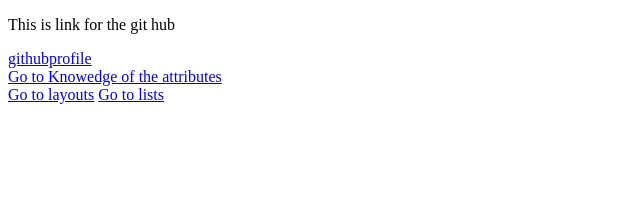
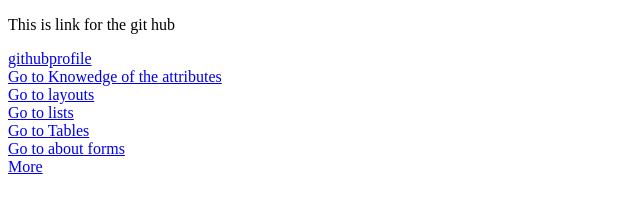
Before and after one commit to ajiteshrastogi/Basics-of-HTML, a plain HTML site: page index.html in a window 1280 px wide. Shown: the whole page, without its empty margins (0-640 px from the left). Drawn offline with Linux system fonts and the light colour scheme.

Commit message:
HomePage

```diff
--- a/index.html
+++ b/index.html
@@ -1,3 +1,6 @@
+<!-- index.html is by default home page for the server
+    else we have to sepecify about the home page file to the server
+    ! - Emmet Abbreviation give boiler's plate code (sample code) for HTML -->
 <!DOCTYPE html>
 <html lang="en">
 <head>
@@ -10,7 +13,10 @@
     <a href=https://github.com/ajiteshrastogi/HTML/blob/main/basics.html>githubprofile</a>
     <br>
     <a href="/attributes.html">Go to Knowedge of the attributes</a><br>
-    <a href="/layouts.html">Go to layouts</a>
-    <a href="/list.html">Go to lists</a>
+    <a href="/layouts.html">Go to layouts</a><br>
+    <a href="/list.html">Go to lists</a><br>
+    <a href="/tables.html">Go to Tables</a><br>
+    <a href="./forms.html">Go to about forms</a><br>
+    <a href="/more.html"> More </a>
 </body>
 </html>
```
